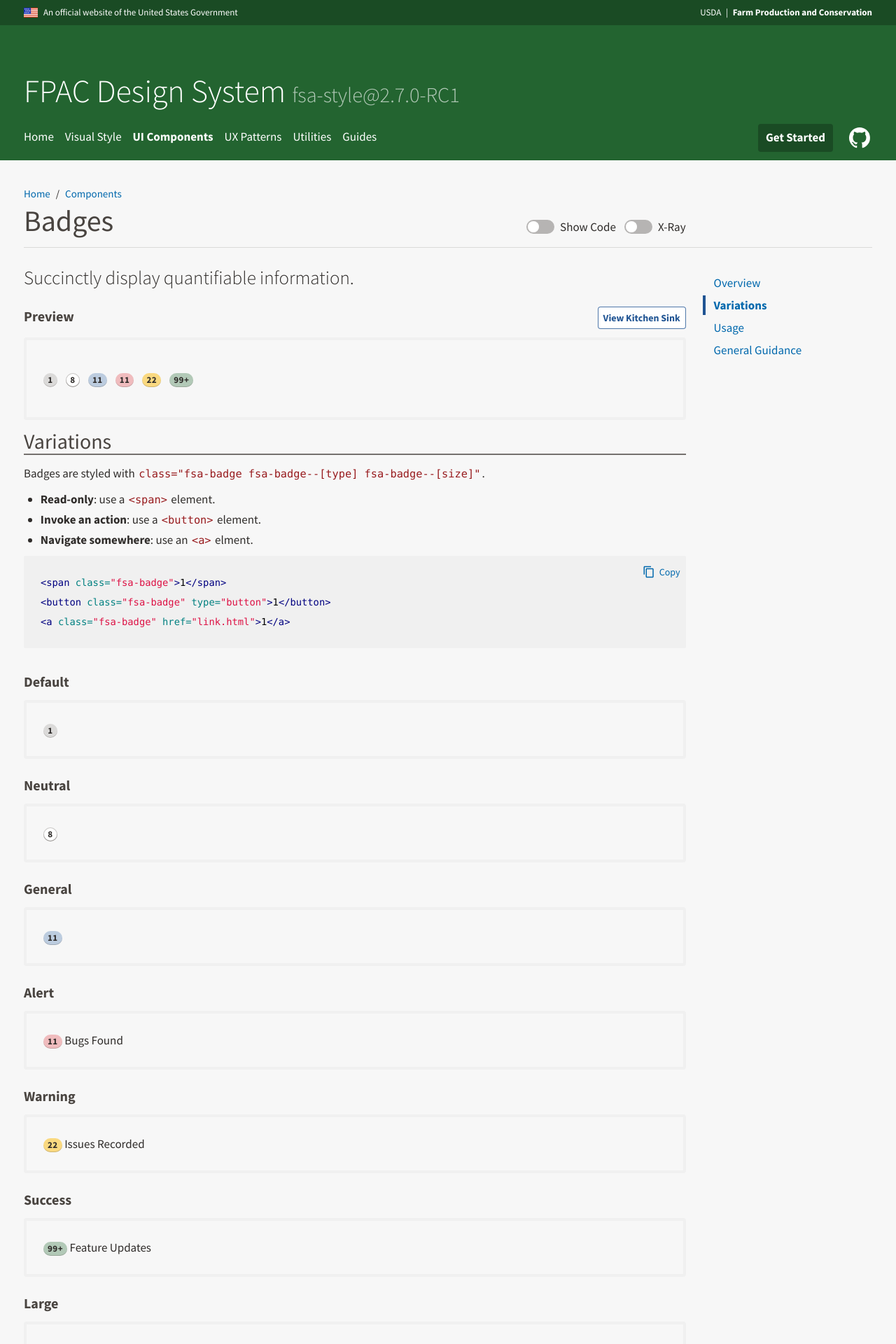
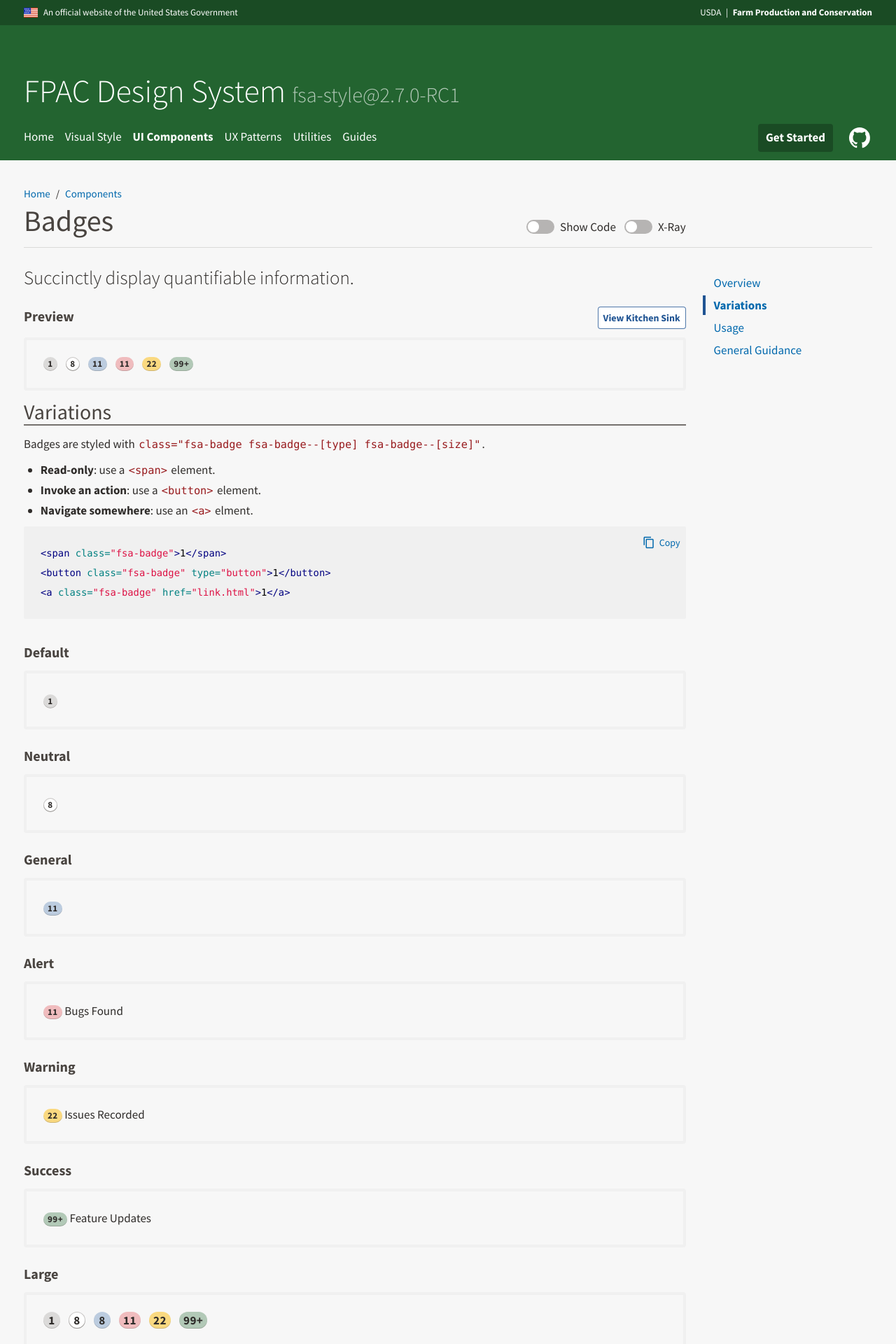
Before and after one commit to USDA-FSA/fsa-design-system, a Jekyll site: the page built from components/badges/index.md, in a window 1280 px wide. Shown: the top 1920 px of the page at 70% size. Built offline with Jekyll 4.4.1, drawn with Linux system fonts in a browser that asks for light colours.

Commit message:
Row Level housekeeping

````diff
--- a/components/badges/index.md
+++ b/components/badges/index.md
@@ -12,14 +12,14 @@
 ---
 
 <div class="ds-preview">
-  <ul class="fsa-level">
-    <li><span class="fsa-badge">1</span></li>
-    <li><span class="fsa-badge fsa-badge--neutral">8</span></li>
-    <li><span class="fsa-badge fsa-badge--general">11</span></li>
-    <li><span class="fsa-badge fsa-badge--alert">11</span></li>
-    <li><span class="fsa-badge fsa-badge--warning">22</span></li>
-    <li><span class="fsa-badge fsa-badge--success">99+</span></li>
-  </ul>
+  <div class="fsa-level">
+    <span class="fsa-badge">1</span>
+    <span class="fsa-badge fsa-badge--neutral">8</span>
+    <span class="fsa-badge fsa-badge--general">11</span>
+    <span class="fsa-badge fsa-badge--alert">11</span>
+    <span class="fsa-badge fsa-badge--warning">22</span>
+    <span class="fsa-badge fsa-badge--success">99+</span>
+  </div>
 </div>
 
 ## Variations
@@ -87,14 +87,14 @@
 ### Large
 
 {% capture snippet %}
-<ul class="fsa-level">
-  <li><span class="fsa-badge fsa-badge--large">1</span></li>
-  <li><span class="fsa-badge fsa-badge--large fsa-badge--neutral">8</span></li>
-  <li><span class="fsa-badge fsa-badge--large fsa-badge--general">8</span></li>
-  <li><span class="fsa-badge fsa-badge--large fsa-badge--alert">11</span></li>
-  <li><span class="fsa-badge fsa-badge--large fsa-badge--warning">22</span></li>
-  <li><span class="fsa-badge fsa-badge--large fsa-badge--success">99+</span></li>
-</ul>
+<div class="fsa-level">
+  <span class="fsa-badge fsa-badge--large">1</span>
+  <span class="fsa-badge fsa-badge--large fsa-badge--neutral">8</span>
+  <span class="fsa-badge fsa-badge--large fsa-badge--general">8</span>
+  <span class="fsa-badge fsa-badge--large fsa-badge--alert">11</span>
+  <span class="fsa-badge fsa-badge--large fsa-badge--warning">22</span>
+  <span class="fsa-badge fsa-badge--large fsa-badge--success">99+</span>
+</div>
 {% endcapture %}
 
 {% include preview-and-snippet.html %}
@@ -102,14 +102,14 @@
 ### Extra Large
 
 {% capture snippet %}
-<ul class="fsa-level">
-  <li><span class="fsa-badge fsa-badge--extra-large">1</span></li>
-  <li><span class="fsa-badge fsa-badge--extra-large fsa-badge--neutral">8</span></li>
-  <li><span class="fsa-badge fsa-badge--extra-large fsa-badge--general">8</span></li>
-  <li><span class="fsa-badge fsa-badge--extra-large fsa-badge--alert">11</span></li>
-  <li><span class="fsa-badge fsa-badge--extra-large fsa-badge--warning">22</span></li>
-  <li><span class="fsa-badge fsa-badge--extra-large fsa-badge--success">99+</span></li>
-</ul>
+<div class="fsa-level">
+  <span class="fsa-badge fsa-badge--extra-large">1</span>
+  <span class="fsa-badge fsa-badge--extra-large fsa-badge--neutral">8</span>
+  <span class="fsa-badge fsa-badge--extra-large fsa-badge--general">8</span>
+  <span class="fsa-badge fsa-badge--extra-large fsa-badge--alert">11</span>
+  <span class="fsa-badge fsa-badge--extra-large fsa-badge--warning">22</span>
+  <span class="fsa-badge fsa-badge--extra-large fsa-badge--success">99+</span>
+</div>
 {% endcapture %}
 
 {% include preview-and-snippet.html %}
@@ -119,11 +119,11 @@
 Badge styles can be applied to nearly any HTML element, defaulting to non-actionable `<span>` elements as shown above. Below are `<a>` and `<button>` elements:
 
 {% capture snippet %}
-<ul class="fsa-level">
-  <li><a class="fsa-badge" href="link.html">A</a> Anchor</li>
-  <li><button class="fsa-badge" type="button">B</button> Button</li>
-  <li><button class="fsa-badge" type="button" disabled="disabled">Z</button> Disabled</li>
-</ul>
+<div class="fsa-level">
+  <a class="fsa-badge" href="link.html">A</a> Anchor
+  <button class="fsa-badge" type="button">B</button> Button
+  <button class="fsa-badge" type="button" disabled="disabled">Z</button> Disabled
+</div>
 {% endcapture %}
 
 {% include preview-and-snippet.html %}
@@ -131,25 +131,25 @@
 ### Example: Dark Background
 
 <div class="ds-preview" style="background-color: #666;">
-  <ul class="fsa-level">
-    <li><span class="fsa-badge">1</span></li>
-    <li><span class="fsa-badge fsa-badge--neutral">8</span></li>
-    <li><span class="fsa-badge fsa-badge--general">11</span></li>
-    <li><span class="fsa-badge fsa-badge--alert">11</span></li>
-    <li><span class="fsa-badge fsa-badge--warning">22</span></li>
-    <li><span class="fsa-badge fsa-badge--success">99+</span></li>
-  </ul>
+  <div class="fsa-level">
+    <span class="fsa-badge">1</span>
+    <span class="fsa-badge fsa-badge--neutral">8</span>
+    <span class="fsa-badge fsa-badge--general">11</span>
+    <span class="fsa-badge fsa-badge--alert">11</span>
+    <span class="fsa-badge fsa-badge--warning">22</span>
+    <span class="fsa-badge fsa-badge--success">99+</span>
+  </div>
 </div>
 ```html
 <div style="background-color: #666;">
-  <ul class="fsa-level">
-    <li><span class="fsa-badge">1</span></li>
-    <li><span class="fsa-badge fsa-badge--neutral">8</span></li>
-    <li><span class="fsa-badge fsa-badge--general">11</span></li>
-    <li><span class="fsa-badge fsa-badge--alert">11</span></li>
-    <li><span class="fsa-badge fsa-badge--warning">22</span></li>
-    <li><span class="fsa-badge fsa-badge--success">99+</span></li>
-  </ul>
+  <div class="fsa-level">
+    <span class="fsa-badge">1</span>
+    <span class="fsa-badge fsa-badge--neutral">8</span>
+    <span class="fsa-badge fsa-badge--general">11</span>
+    <span class="fsa-badge fsa-badge--alert">11</span>
+    <span class="fsa-badge fsa-badge--warning">22</span>
+    <span class="fsa-badge fsa-badge--success">99+</span>
+  </div>
 </div>
 ```
 
````
Also changed, not shown: components/labels/index.md (+38 -38 lines), components/switch/index.md (+14 -12 lines).
